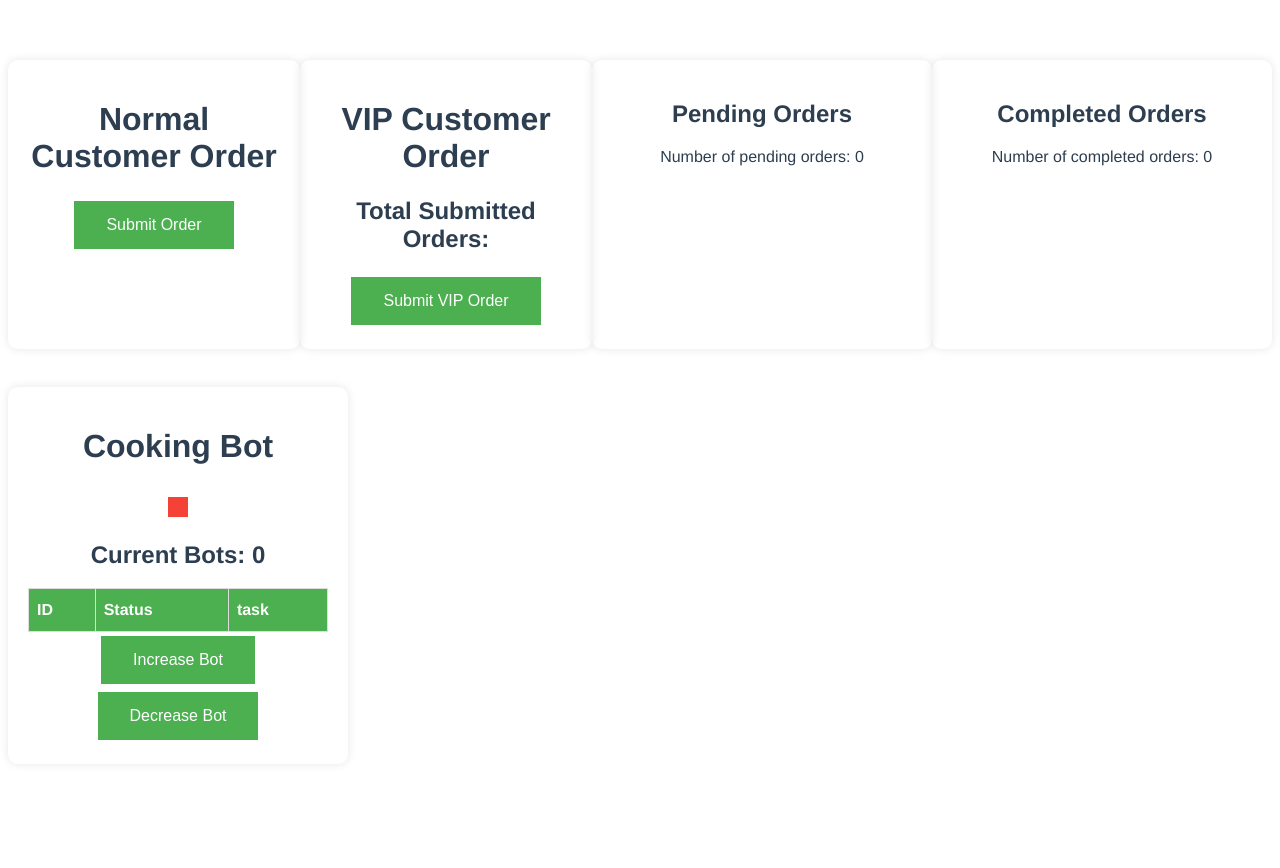
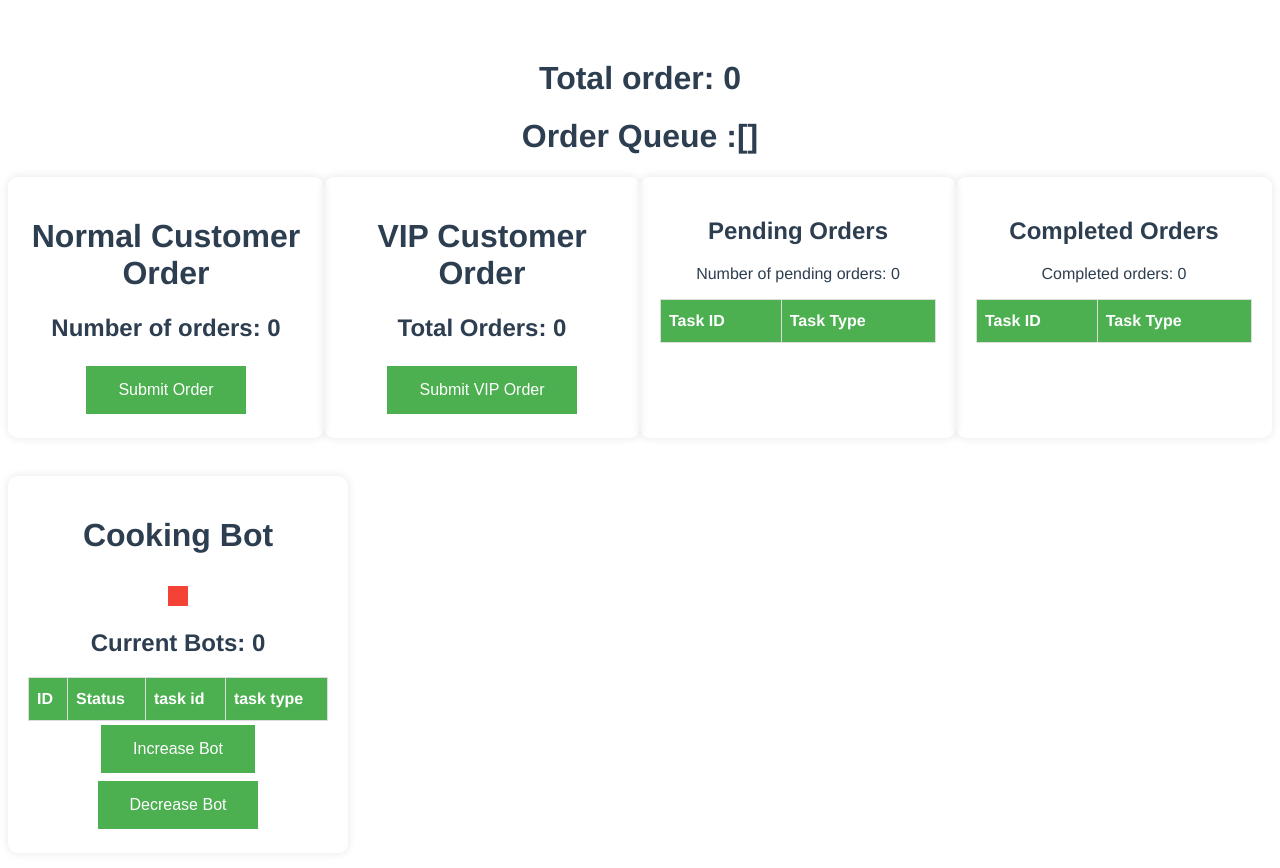
Before and after one commit to wangfanxu/feedme-se-assignment, a Vue app in the folder frontend/: page / in a window 1280 px wide. Shown: the top 868 px of the page. Before the commit the page ends 800 px from the top, so only its background shows below. Built offline with nearby package versions, Linux system fonts and the light colour scheme.

Commit message:
completed project

```diff
--- a/frontend/src/App.vue
+++ b/frontend/src/App.vue
@@ -1,11 +1,14 @@
 <template>
   <div id="app">
+    <h1>Total order: {{ totalOrderNumber }}</h1>
+    <h1>Order Queue :{{ pendingTaskQueue }}</h1>
     <div class="flex-container">
       <NormalOrder @submitOrderHandler="submitOrderHandler" />
       <VIPOrder @submitOrderHandler="submitOrderHandler" />
-      <WorkingArea
-        :pendingTasks="pendingTasks"
+      <PendingTask :pendingTasks="pendingTaskQueue" />
+      <CompleteTask
         :completedTasks="completedTasks"
+        :numberOfCompletedTask="numberOfCompletedTask"
       />
     </div>
     <br />
@@ -23,14 +26,17 @@
 import NormalOrder from "./components/NormalOrder.vue";
 import VIPOrder from "./components/VIPOrder.vue";
 import CookingBot from "./components/CookingBot.vue";
-import WorkingArea from "./components/WorkingArea.vue";
-import { ref, computed, reactive } from "vue";
+import PendingTask from "./components/PendingTask.vue";
+import CompleteTask from "./components/CompleteTask.vue";
+import { ref, reactive } from "vue";
 
 // const executingTaskQueue = ref([]);
 const pendingTaskQueue = ref([]);
-
-const pendingTasks = computed(() => pendingTaskQueue.value.length);
-const completedTasks = ref(0);
+const totalOrderNumber = ref(0);
+let taskId = 0;
+// const pendingTasks = computed(() => pendingTaskQueue.value.length);
+const completedTasks = ref([]);
+const numberOfCompletedTask = ref(0);
 const taskType = {
   normalTask: "normal",
   vipTask: "vip",
@@ -41,12 +47,10 @@ const onBotIncrease = (id) => {
   bots[id] = {
     status: "idle",
   };
-  console.log(bots);
   //check any pending task
   if (!pendingTaskQueue.value.length) return;
 
   //have pending task, execute it
-  console.log("start execute task");
   executeOrder(id);
 };
 
@@ -58,8 +62,15 @@ const onBotDecrease = () => {
   if (bot.status === "working") {
     //determine is it vip or normal order
     if (bot.taskType === taskType.vipTask)
-      pendingTaskQueue.value.unshift(taskType.vipTask);
-    else pendingTaskQueue.value.push(taskType.normalTask);
+      pendingTaskQueue.value.unshift({
+        taskType: taskType.vipTask,
+        taskId: bot.taskId,
+      });
+    else
+      pendingTaskQueue.value.push({
+        taskType: taskType.normalTask,
+        taskId: bot.taskId,
+      });
   }
 
   // Delete the bot with the maximum key
@@ -69,17 +80,19 @@ const onBotDecrease = () => {
 const executeOrder = (botId) => {
   if (!bots[botId]) return; //case bot no longer exist
   console.log("setting bot", bots[botId]);
-  const taskType = pendingTaskQueue.value.shift();
+  const task = pendingTaskQueue.value.shift();
 
   bots[botId].status = "working";
-  bots[botId].taskType = taskType;
+  bots[botId].taskType = task.taskType;
+  bots[botId].taskId = task.taskId;
   setTimeout(() => {
     if (!bots[botId]) return; //case bot no longer exist
 
     bots[botId].status = "idle";
     bots[botId].taskType = "";
 
-    completedTasks.value += 1;
+    completedTasks.value.push(task);
+    numberOfCompletedTask.value++;
 
     // Check if there are any remaining tasks
     if (pendingTaskQueue.value.length > 0) {
@@ -100,13 +113,20 @@ const executeOrder = (botId) => {
 };
 
 const submitOrderHandler = (normalOrder = true) => {
-  console.log("hello");
+  totalOrderNumber.value += 1;
+  taskId++;
   if (normalOrder) {
     //push into the end of the queue
-    pendingTaskQueue.value.push(taskType.normalTask);
+    pendingTaskQueue.value.push({
+      taskType: taskType.normalTask,
+      taskId: taskId,
+    });
   } else {
     //push into first position
-    pendingTaskQueue.value.unshift(taskType.vipTask);
+    pendingTaskQueue.value.unshift({
+      taskType: taskType.vipTask,
+      taskId: taskId,
+    });
   }
 
   onNewTaskCreated();
--- /dev/null
+++ b/frontend/src/components/CompleteTask.vue
@@ -0,0 +1,64 @@
+<template>
+  <div class="pending-area">
+    <h2>Completed Orders</h2>
+    <p>Completed orders: {{ props.completedTasks.length }}</p>
+    <table class="styled-table">
+      <thead>
+        <tr>
+          <th>Task ID</th>
+          <th>Task Type</th>
+        </tr>
+      </thead>
+      <tbody>
+        <tr v-for="task in props.completedTasks" :key="task.taskId">
+          <td>{{ task.taskId }}</td>
+          <td>{{ task.taskType }}</td>
+        </tr>
+      </tbody>
+    </table>
+  </div>
+</template>
+
+<script setup>
+import { defineProps } from "vue";
+
+const props = defineProps({
+  completedTasks: Array,
+  numberOfCompletedTask: Number,
+});
+</script>
+
+<style scoped>
+.working-area {
+  display: flex;
+  justify-content: space-around;
+}
+
+.pending-area,
+.completed-area {
+  width: 300px;
+  padding: 20px;
+  border-radius: 10px;
+  box-shadow: 0 0 10px rgba(0, 0, 0, 0.1);
+  text-align: center;
+}
+
+.styled-table {
+  width: 100%;
+  border-collapse: collapse;
+}
+
+.styled-table th,
+.styled-table td {
+  border: 1px solid #ddd;
+  padding: 8px;
+}
+
+.styled-table th {
+  padding-top: 12px;
+  padding-bottom: 12px;
+  text-align: left;
+  background-color: #4caf50;
+  color: white;
+}
+</style>
--- a/frontend/src/components/CookingBot.vue
+++ b/frontend/src/components/CookingBot.vue
@@ -9,13 +9,15 @@
         <tr>
           <th>ID</th>
           <th>Status</th>
-          <th>task</th>
+          <th>task id</th>
+          <th>task type</th>
         </tr>
       </thead>
       <tbody>
         <tr v-for="(bot, id) in props.bots" :key="id">
           <td>{{ id }}</td>
           <td>{{ bot.status }}</td>
+          <td>{{ bot.taskId }}</td>
           <td>{{ bot.taskType }}</td>
         </tr>
       </tbody>
@@ -33,24 +35,18 @@ const props = defineProps({
 
 const emit = defineEmits(["onBotIncrease", "onBotDecrease"]);
 const numberOfBots = ref(0);
+let botId = 0;
 
 const onBotIncrease = async () => {
-  // await axios.post('/api/orders', orderData);
-
-  //update firestore to increase total order
-  //push to submitOrderHandler to handle to position
   numberOfBots.value += 1;
-  emit("onBotIncrease", numberOfBots.value); // Emit the 'submit' event with the current totalOrders value
+  botId++;
+  emit("onBotIncrease", botId);
 };
 
 const onBotDecrease = async () => {
-  // await axios.post('/api/orders', orderData);
-
-  //update firestore to increase total order
-  //push to submitOrderHandler to handle to position
   if (numberOfBots.value <= 0) return;
   numberOfBots.value -= 1;
-  emit("onBotDecrease", numberOfBots.value); // Emit the 'submit' event with the current totalOrders value
+  emit("onBotDecrease", botId); // Emit the 'submit' event with the current totalOrders value
 };
 </script>
 
--- a/frontend/src/components/NormalOrder.vue
+++ b/frontend/src/components/NormalOrder.vue
@@ -1,16 +1,21 @@
 <template>
   <div class="card">
     <h1>Normal Customer Order</h1>
+    <h2>Number of orders: {{ orders }}</h2>
+
     <button @click="submitOrder">Submit Order</button>
   </div>
 </template>
 
 <script setup>
-import { defineEmits } from "vue";
+import { defineEmits, ref } from "vue";
 
 const emit = defineEmits(["submitOrderHandler"]);
 
+const orders = ref(0);
+
 const submitOrder = async () => {
+  orders.value += 1;
   // await axios.post('/api/orders', orderData);
 
   //update firestore to increase total order
--- /dev/null
+++ b/frontend/src/components/PendingTask.vue
@@ -0,0 +1,74 @@
+<template>
+  <div class="pending-area">
+    <h2>Pending Orders</h2>
+    <p>Number of pending orders: {{ props.pendingTasks.length }}</p>
+    <table class="styled-table">
+      <thead>
+        <tr>
+          <th>Task ID</th>
+          <th>Task Type</th>
+        </tr>
+      </thead>
+      <tbody>
+        <tr v-for="task in props.pendingTasks" :key="task.taskId">
+          <td>{{ task.taskId }}</td>
+          <td>{{ task.taskType }}</td>
+        </tr>
+      </tbody>
+    </table>
+  </div>
+</template>
+
+<script setup>
+import { defineProps } from "vue";
+
+const props = defineProps({
+  pendingTasks: Array,
+  completedTasks: Number,
+});
+
+console.log("props", props.pendingTasks);
+
+// watch(
+//   () => props.pendingTasks,
+//   (newVal, oldVal) => {
+//     console.log("pendingTasks updated:", newVal);
+//     console.log("old val", oldVal);
+//   }
+// );
+</script>
+
+<style scoped>
+.working-area {
+  display: flex;
+  justify-content: space-around;
+}
+
+.pending-area,
+.completed-area {
+  width: 300px;
+  padding: 20px;
+  border-radius: 10px;
+  box-shadow: 0 0 10px rgba(0, 0, 0, 0.1);
+  text-align: center;
+}
+
+.styled-table {
+  width: 100%;
+  border-collapse: collapse;
+}
+
+.styled-table th,
+.styled-table td {
+  border: 1px solid #ddd;
+  padding: 8px;
+}
+
+.styled-table th {
+  padding-top: 12px;
+  padding-bottom: 12px;
+  text-align: left;
+  background-color: #4caf50;
+  color: white;
+}
+</style>
--- a/frontend/src/components/VIPOrder.vue
+++ b/frontend/src/components/VIPOrder.vue
@@ -1,17 +1,18 @@
 <template>
   <div class="card">
     <h1>VIP Customer Order</h1>
-    <h2>Total Submitted Orders: {{ totalOrders }}</h2>
+    <h2>Total Orders: {{ vipOrders }}</h2>
     <button @click="submitOrder">Submit VIP Order</button>
   </div>
 </template>
 
 <script setup>
-import { defineEmits } from "vue";
+import { defineEmits, ref } from "vue";
 
 const emit = defineEmits(["submitOrderHandler"]);
-
+const vipOrders = ref(0);
 const submitOrder = async () => {
+  vipOrders.value++;
   // await axios.post('/api/orders', orderData);
 
   //update firestore to increase total order
--- a/frontend/src/components/WorkingArea.vue
+++ /dev/null
@@ -1,47 +0,0 @@
-<template>
-  <div class="working-area">
-    <div class="pending-area">
-      <h2>Pending Orders</h2>
-      <p>Number of pending orders: {{ props.pendingTasks }}</p>
-    </div>
-    <div class="completed-area">
-      <h2>Completed Orders</h2>
-      <p>Number of completed orders: {{ props.completedTasks }}</p>
-    </div>
-  </div>
-</template>
-
-<script setup>
-import { defineProps } from "vue";
-
-const props = defineProps({
-  pendingTasks: Number,
-  completedTasks: Number,
-});
-
-console.log("props", props.pendingTasks);
-
-// watch(
-//   () => props.pendingTasks,
-//   (newVal, oldVal) => {
-//     console.log("pendingTasks updated:", newVal);
-//     console.log("old val", oldVal);
-//   }
-// );
-</script>
-
-<style scoped>
-.working-area {
-  display: flex;
-  justify-content: space-around;
-}
-
-.pending-area,
-.completed-area {
-  width: 300px;
-  padding: 20px;
-  border-radius: 10px;
-  box-shadow: 0 0 10px rgba(0, 0, 0, 0.1);
-  text-align: center;
-}
-</style>
```
